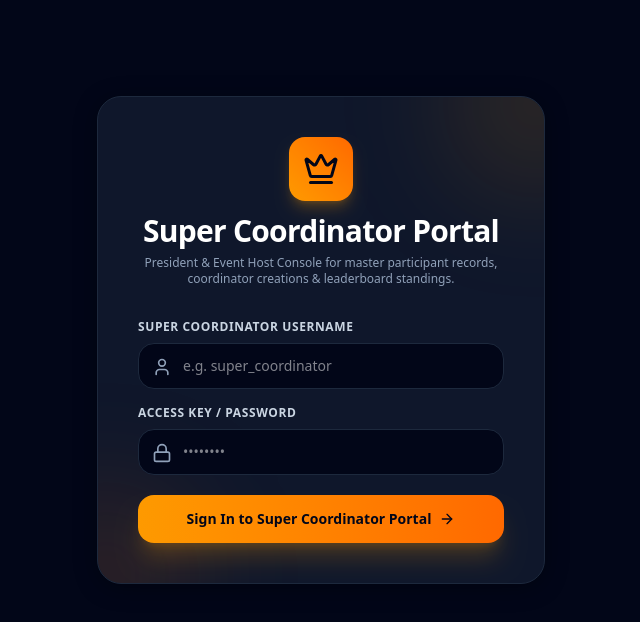
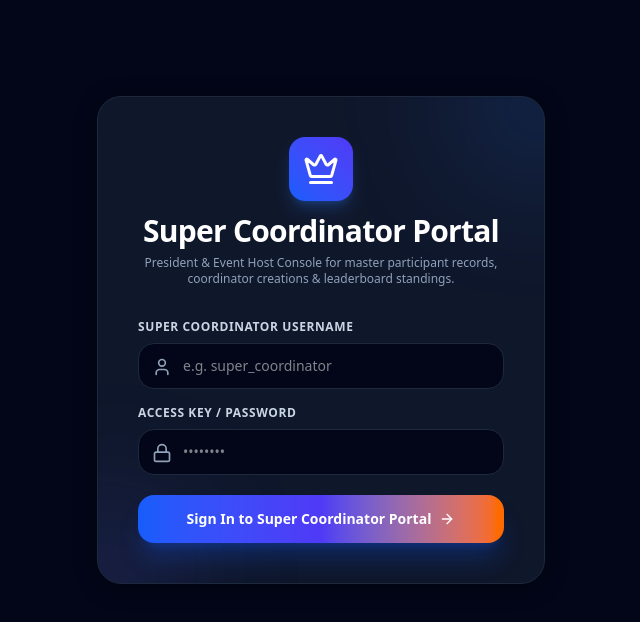
Before and after one commit to aksankit2005/SEMS-FINAL, a React (Vite) app: page /super-coordinator-login in a window 1280 px wide. Shown: the top 622 px of the page, without its empty margins (319-959 px from the left). Built offline with nearby package versions, Linux system fonts and the light colour scheme; no server answers.

Commit message:
style: unify portal and admin dashboard themes to match home page blue/indigo theme

```diff
--- a/src/components/layout/CollapsibleSidebar.jsx
+++ b/src/components/layout/CollapsibleSidebar.jsx
@@ -142,7 +142,7 @@ export const CollapsibleSidebar = ({ isCollapsed, onToggleCollapse }) => {
             className={({ isActive }) =>
               `flex items-center gap-2.5 px-3 py-2 rounded-xl text-xs font-bold transition-all ${
                 isActive
-                  ? 'bg-orange-500 text-white shadow-xs'
+                  ? 'bg-gradient-to-r from-blue-600 to-indigo-600 text-white shadow-xs'
                   : 'bg-slate-100 dark:bg-slate-900 text-slate-700 dark:text-slate-300 hover:bg-slate-200 dark:hover:bg-slate-800'
               } ${isCollapsed ? 'justify-center px-0' : ''}`
             }
--- a/src/pages/admin/AdminRegistrationsPage.jsx
+++ b/src/pages/admin/AdminRegistrationsPage.jsx
@@ -219,7 +219,7 @@ export const AdminRegistrationsPage = () => {
       <div className="flex flex-col sm:flex-row sm:items-center justify-between gap-4 p-6 rounded-2xl bg-white dark:bg-slate-900/80 border border-slate-200 dark:border-slate-800 shadow-xl transition-colors">
         <div className="space-y-1">
           <div className="flex items-center gap-2">
-            <span className="text-[10px] font-extrabold uppercase tracking-widest px-2.5 py-0.5 rounded-full bg-amber-500/10 text-amber-600 dark:text-amber-400 border border-amber-500/20">
+            <span className="text-[10px] font-extrabold uppercase tracking-widest px-2.5 py-0.5 rounded-full bg-blue-500/10 text-blue-600 dark:text-blue-400 border border-blue-500/20">
               Super Coordinator Replicated View
             </span>
           </div>
@@ -260,7 +260,7 @@ export const AdminRegistrationsPage = () => {
           onClick={() => { setActiveTab('student_registrations'); setCurrentPage(1); }}
           className={`px-4 py-2.5 rounded-xl text-xs font-bold transition-all flex items-center gap-2 cursor-pointer ${
             activeTab === 'student_registrations'
-              ? 'bg-amber-500 text-white shadow-lg shadow-amber-500/20'
+              ? 'bg-gradient-to-r from-blue-600 to-indigo-600 text-white shadow-lg shadow-blue-600/20'
               : 'text-slate-600 dark:text-slate-400 hover:text-slate-900 dark:hover:text-white hover:bg-slate-100 dark:hover:bg-slate-800'
           }`}
         >
@@ -271,7 +271,7 @@ export const AdminRegistrationsPage = () => {
           onClick={() => setActiveTab('coordinator_events')}
           className={`px-4 py-2.5 rounded-xl text-xs font-bold transition-all flex items-center gap-2 cursor-pointer ${
             activeTab === 'coordinator_events'
-              ? 'bg-amber-500 text-white shadow-lg shadow-amber-500/20'
+              ? 'bg-gradient-to-r from-blue-600 to-indigo-600 text-white shadow-lg shadow-blue-600/20'
               : 'text-slate-600 dark:text-slate-400 hover:text-slate-900 dark:hover:text-white hover:bg-slate-100 dark:hover:bg-slate-800'
           }`}
         >
--- a/src/pages/admin/AdminResultsPage.jsx
+++ b/src/pages/admin/AdminResultsPage.jsx
@@ -220,7 +220,7 @@ export const AdminResultsPage = () => {
       <div className="flex flex-col sm:flex-row sm:items-center justify-between gap-4 p-6 rounded-2xl bg-white dark:bg-slate-900/80 border border-slate-200 dark:border-slate-800 shadow-xl transition-colors">
         <div className="space-y-1">
           <div className="flex items-center gap-2">
-            <span className="text-[10px] font-extrabold uppercase tracking-widest px-2.5 py-0.5 rounded-full bg-amber-500/10 text-amber-600 dark:text-amber-400 border border-amber-500/20">
+            <span className="text-[10px] font-extrabold uppercase tracking-widest px-2.5 py-0.5 rounded-full bg-blue-500/10 text-blue-600 dark:text-blue-400 border border-blue-500/20">
               Super Admin Central Control
             </span>
           </div>
@@ -242,7 +242,7 @@ export const AdminResultsPage = () => {
 
           <button
             onClick={() => { setSelectedResult(null); setIsEditOpen(true); }}
-            className="flex items-center justify-center gap-2 px-4 py-2.5 rounded-xl bg-gradient-to-r from-amber-500 to-amber-600 hover:from-amber-600 hover:to-amber-700 text-white font-bold text-xs shadow-lg shadow-amber-500/20 transition-all shrink-0 cursor-pointer"
+            className="flex items-center justify-center gap-2 px-4 py-2.5 rounded-xl bg-gradient-to-r from-blue-600 to-indigo-600 hover:from-blue-500 hover:to-indigo-500 text-white font-bold text-xs shadow-lg shadow-blue-600/20 transition-all shrink-0 cursor-pointer"
           >
             <Plus className="w-4 h-4" />
             <span>Declare Result</span>
@@ -257,7 +257,7 @@ export const AdminResultsPage = () => {
             onClick={() => setActiveTab('results')}
             className={`px-4 py-2 rounded-xl text-xs font-bold transition-all cursor-pointer ${
               activeTab === 'results'
-                ? 'bg-amber-500 text-white shadow-lg shadow-amber-500/20'
+                ? 'bg-gradient-to-r from-blue-600 to-indigo-600 text-white shadow-lg shadow-blue-600/20'
                 : 'text-slate-600 dark:text-slate-400 hover:text-slate-900 dark:hover:text-white hover:bg-slate-100 dark:hover:bg-slate-800'
             }`}
           >
@@ -267,7 +267,7 @@ export const AdminResultsPage = () => {
             onClick={() => setActiveTab('leaderboard')}
             className={`px-4 py-2 rounded-xl text-xs font-bold transition-all cursor-pointer ${
               activeTab === 'leaderboard'
-                ? 'bg-amber-500 text-white shadow-lg shadow-amber-500/20'
+                ? 'bg-gradient-to-r from-blue-600 to-indigo-600 text-white shadow-lg shadow-blue-600/20'
                 : 'text-slate-600 dark:text-slate-400 hover:text-slate-900 dark:hover:text-white hover:bg-slate-100 dark:hover:bg-slate-800'
             }`}
           >
--- a/src/pages/superCoordinator/SuperCoordinatorLoginPage.jsx
+++ b/src/pages/superCoordinator/SuperCoordinatorLoginPage.jsx
@@ -52,11 +52,11 @@ export const SuperCoordinatorLoginPage = () => {
       <div className="max-w-md w-full space-y-8 bg-white dark:bg-slate-900 p-8 sm:p-10 rounded-3xl border border-slate-200 dark:border-slate-800 shadow-soft relative overflow-hidden">
 
         {/* Background glow */}
-        <div className="absolute top-0 right-0 -mr-16 -mt-16 w-36 h-36 bg-amber-500/20 rounded-full blur-3xl pointer-events-none" />
-        <div className="absolute bottom-0 left-0 -ml-16 -mb-16 w-36 h-36 bg-orange-500/20 rounded-full blur-3xl pointer-events-none" />
+        <div className="absolute top-0 right-0 -mr-16 -mt-16 w-36 h-36 bg-blue-500/20 rounded-full blur-3xl pointer-events-none" />
+        <div className="absolute bottom-0 left-0 -ml-16 -mb-16 w-36 h-36 bg-indigo-500/20 rounded-full blur-3xl pointer-events-none" />
 
         <div className="text-center relative z-10 space-y-3">
-          <div className="inline-flex items-center justify-center w-16 h-16 rounded-2xl bg-gradient-to-tr from-amber-500 to-orange-500 text-slate-950 shadow-lg shadow-amber-500/25">
+          <div className="inline-flex items-center justify-center w-16 h-16 rounded-2xl bg-gradient-to-tr from-blue-600 to-indigo-600 text-white shadow-lg shadow-blue-500/25">
             <Crown className="w-9 h-9" />
           </div>
           <div>
@@ -89,7 +89,7 @@ export const SuperCoordinatorLoginPage = () => {
                   value={username}
                   onChange={(e) => setUsername(e.target.value)}
                   placeholder="e.g. super_coordinator"
-                  className="w-full pl-11 pr-4 py-3 rounded-2xl bg-slate-50 dark:bg-slate-950 border border-slate-200 dark:border-slate-800 text-slate-900 dark:text-white text-sm focus:outline-none focus:ring-2 focus:ring-amber-500 transition"
+                  className="w-full pl-11 pr-4 py-3 rounded-2xl bg-slate-50 dark:bg-slate-950 border border-slate-200 dark:border-slate-800 text-slate-900 dark:text-white text-sm focus:outline-none focus:ring-2 focus:ring-blue-500 transition"
                 />
               </div>
             </div>
@@ -106,7 +106,7 @@ export const SuperCoordinatorLoginPage = () => {
                   value={password}
                   onChange={(e) => setPassword(e.target.value)}
                   placeholder="••••••••"
-                  className="w-full pl-11 pr-4 py-3 rounded-2xl bg-slate-50 dark:bg-slate-950 border border-slate-200 dark:border-slate-800 text-slate-900 dark:text-white text-sm focus:outline-none focus:ring-2 focus:ring-amber-500 transition"
+                  className="w-full pl-11 pr-4 py-3 rounded-2xl bg-slate-50 dark:bg-slate-950 border border-slate-200 dark:border-slate-800 text-slate-900 dark:text-white text-sm focus:outline-none focus:ring-2 focus:ring-blue-500 transition"
                 />
               </div>
             </div>
@@ -116,17 +116,17 @@ export const SuperCoordinatorLoginPage = () => {
           <button
             type="submit"
             disabled={loading}
-            className="w-full py-3.5 px-4 rounded-2xl bg-gradient-to-r from-amber-500 to-orange-500 hover:from-amber-400 hover:to-orange-400 text-slate-950 font-black text-sm shadow-xl shadow-amber-500/20 transition flex items-center justify-center gap-2 cursor-pointer"
+            className="w-full py-3.5 px-4 rounded-2xl bg-gradient-to-r from-blue-600 via-indigo-600 to-orange-500 hover:from-blue-500 hover:to-orange-400 text-white font-black text-sm shadow-xl shadow-blue-600/25 transition flex items-center justify-center gap-2 cursor-pointer"
           >
             {loading ? (
               <span className="flex items-center gap-2">
-                <span className="animate-spin rounded-full h-4 w-4 border-2 border-slate-950 border-t-transparent" />
+                <span className="animate-spin rounded-full h-4 w-4 border-2 border-white border-t-transparent" />
                 Authenticating...
               </span>
             ) : (
               <>
                 <span>Sign In to Super Coordinator Portal</span>
-                <ArrowRight className="w-4 h-4 text-slate-950" />
+                <ArrowRight className="w-4 h-4 text-white" />
               </>
             )}
           </button>
```
